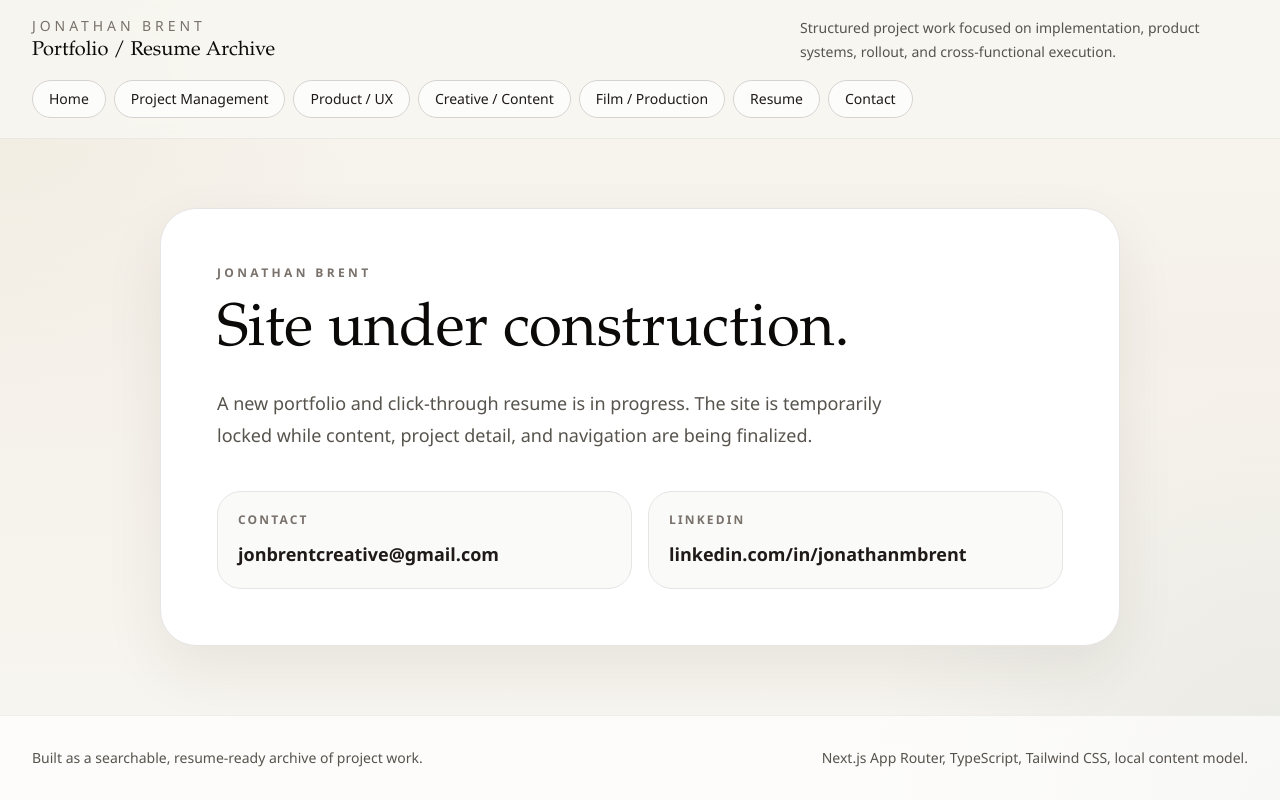
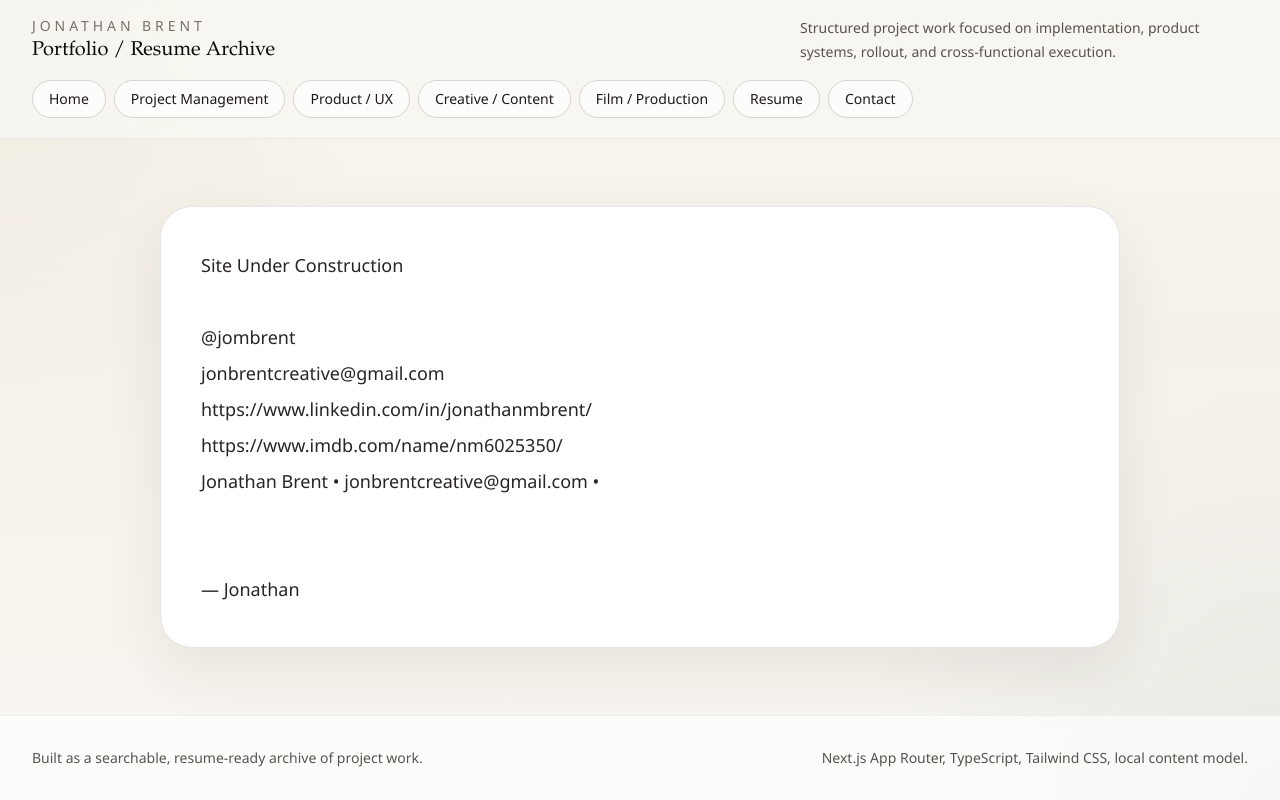
Before and after one commit to jmbrent/Personal-Website, a Next.js app: page /under-construction in a window 1280 px wide. Built offline with nearby package versions, Linux system fonts and the light colour scheme.

Commit message:
Simplify under construction page

```diff
--- a/src/app/layout.tsx
+++ b/src/app/layout.tsx
@@ -1,4 +1,5 @@
 import type { Metadata } from "next";
+import { headers } from "next/headers";
 
 import { SiteFooter } from "@/components/site-footer";
 import { SiteHeader } from "@/components/site-header";
@@ -14,19 +15,23 @@
     "A structured portfolio and click-through resume focused on project management, implementation, product systems, and startup execution.",
 };
 
-export default function RootLayout({
+export default async function RootLayout({
   children,
 }: Readonly<{
   children: React.ReactNode;
 }>) {
+  const requestHeaders = await headers();
+  const rewritePath = requestHeaders.get("x-matched-path");
+  const isHoldPage = rewritePath === "/under-construction";
+
   return (
     <html lang="en">
       <body className="min-h-screen bg-[var(--color-page)] text-[var(--color-ink)] antialiased">
         <div className="relative flex min-h-screen flex-col">
           <div className="pointer-events-none absolute inset-0 -z-10 bg-[radial-gradient(circle_at_top_left,rgba(212,188,149,0.18),transparent_26%),radial-gradient(circle_at_bottom_right,rgba(125,146,135,0.12),transparent_28%),linear-gradient(180deg,#f8f6f1_0%,#f5f1ea_42%,#f8f6f1_100%)]" />
-          <SiteHeader />
+          {isHoldPage ? null : <SiteHeader />}
           {children}
-          <SiteFooter />
+          {isHoldPage ? null : <SiteFooter />}
         </div>
       </body>
     </html>
--- a/src/app/under-construction/page.tsx
+++ b/src/app/under-construction/page.tsx
@@ -9,43 +9,44 @@
 export default function UnderConstructionPage() {
   return (
     <main className="mx-auto flex w-full max-w-5xl flex-1 items-center px-5 py-16 lg:px-8">
-      <section className="w-full rounded-[2.25rem] border border-stone-200 bg-white p-8 shadow-[0_24px_60px_rgba(53,42,31,0.08)] sm:p-10 lg:p-14">
-        <p className="text-xs font-semibold uppercase tracking-[0.28em] text-stone-500">
-          Jonathan Brent
-        </p>
-        <h1 className="mt-5 max-w-3xl font-[family-name:var(--font-display)] text-5xl leading-[1.02] text-stone-950 sm:text-6xl">
-          Site under construction.
-        </h1>
-        <p className="mt-6 max-w-2xl text-lg leading-8 text-stone-600">
-          A new portfolio and click-through resume is in progress. The site is
-          temporarily locked while content, project detail, and navigation are
-          being finalized.
-        </p>
-        <div className="mt-10 grid gap-4 sm:grid-cols-2">
-          <div className="rounded-[1.5rem] border border-stone-200 bg-stone-50 p-5">
-            <p className="text-xs font-semibold uppercase tracking-[0.18em] text-stone-500">
-              Contact
-            </p>
-            <a
-              href="mailto:jonbrentcreative@gmail.com"
-              className="mt-3 block text-lg font-semibold text-stone-950"
-            >
+      <section className="w-full rounded-[2rem] border border-stone-200 bg-white p-8 shadow-[0_24px_60px_rgba(53,42,31,0.08)] sm:p-10">
+        <div className="max-w-3xl text-lg leading-9 text-stone-800">
+          <p>Site Under Construction</p>
+          <br />
+          <p>@jombrent</p>
+          <p>
+            <a href="mailto:jonbrentcreative@gmail.com">
               jonbrentcreative@gmail.com
             </a>
-          </div>
-          <div className="rounded-[1.5rem] border border-stone-200 bg-stone-50 p-5">
-            <p className="text-xs font-semibold uppercase tracking-[0.18em] text-stone-500">
-              LinkedIn
-            </p>
+          </p>
+          <p>
             <a
               href="https://www.linkedin.com/in/jonathanmbrent/"
               target="_blank"
               rel="noreferrer"
-              className="mt-3 block text-lg font-semibold text-stone-950"
             >
-              linkedin.com/in/jonathanmbrent
+              https://www.linkedin.com/in/jonathanmbrent/
             </a>
-          </div>
+          </p>
+          <p>
+            <a
+              href="https://www.imdb.com/name/nm6025350/"
+              target="_blank"
+              rel="noreferrer"
+            >
+              https://www.imdb.com/name/nm6025350/
+            </a>
+          </p>
+          <p>
+            Jonathan Brent •{" "}
+            <a href="mailto:jonbrentcreative@gmail.com">
+              jonbrentcreative@gmail.com
+            </a>{" "}
+            •
+          </p>
+          <br />
+          <br />
+          <p>— Jonathan</p>
         </div>
       </section>
     </main>
```
